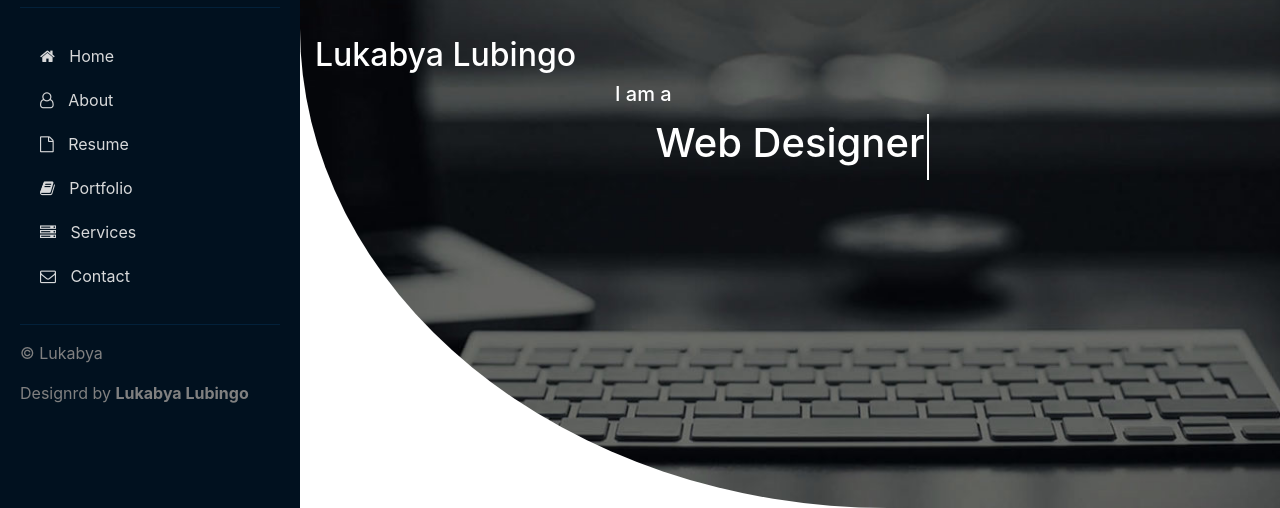
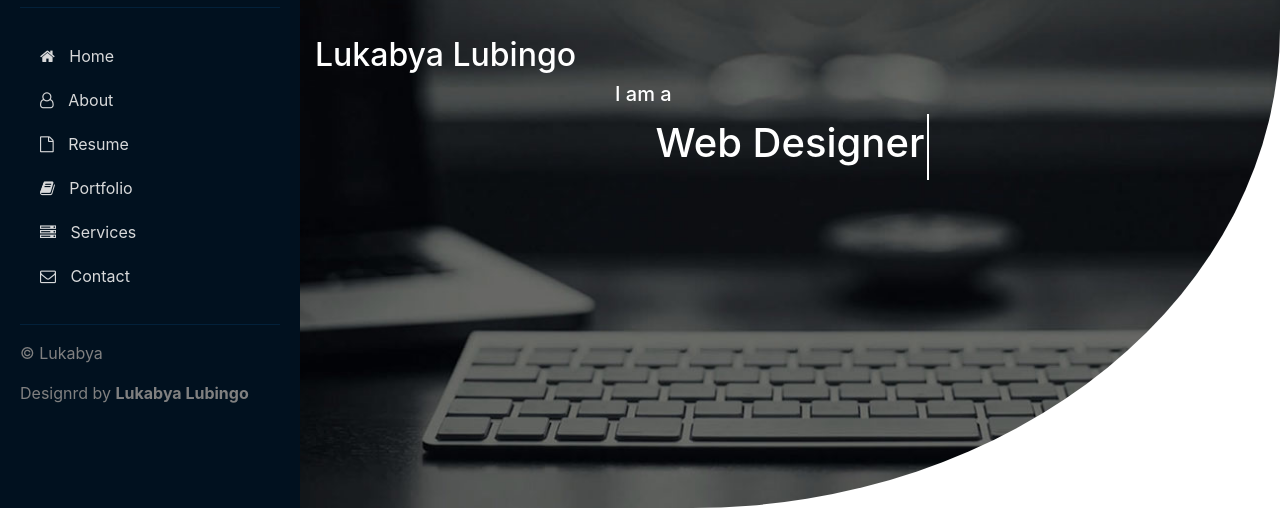
Before and after one commit to lukaby-eric/lukas, a plain HTML site: page index.html in a window 1280 px wide. Shown: the part 292-800 px from the top of the page. Drawn offline with nearby package versions, Linux system fonts and the light colour scheme.

Commit message:
Update style.css

```diff
--- a/assets/css/style.css
+++ b/assets/css/style.css
@@ -125,7 +125,7 @@ h3{
     background-attachment: fixed;
     background-repeat: no-repeat;
     color: white;
-    border-radius: 0 0 0 60%;
+    border-radius: 0 0 60% 0;
 }
 #home h5{
     margin-left: 300px;
```
